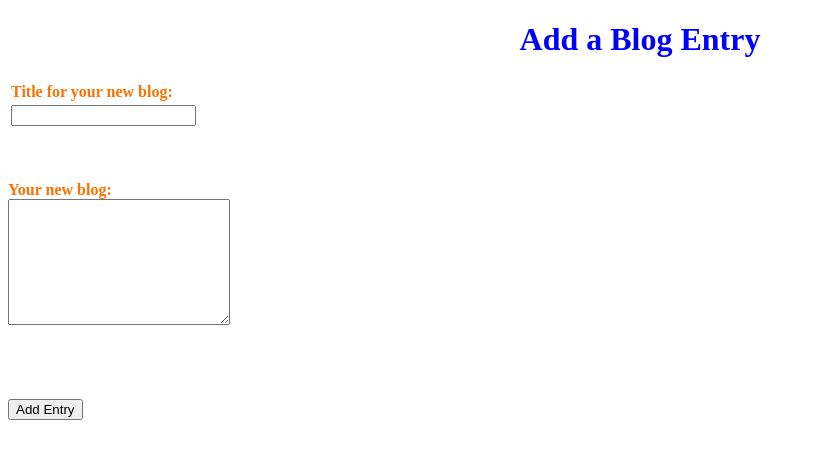
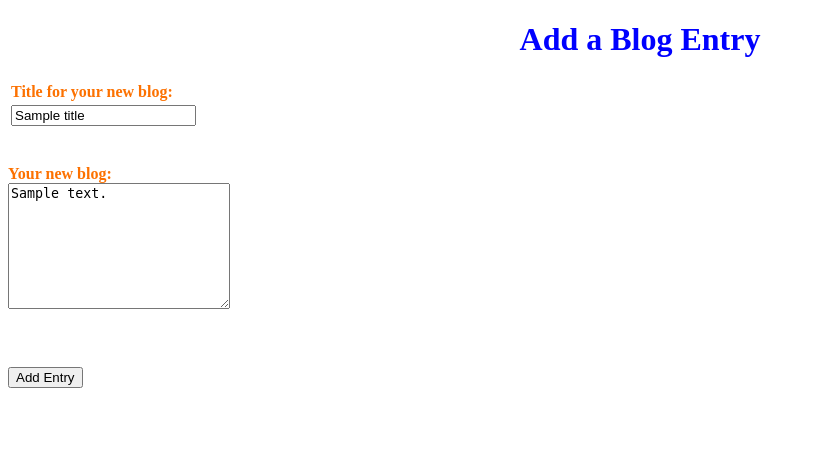
Before and after one commit to suhachakka/build-a-blog, a Flask app: template templates/Addblogentry.html in a window 1280 px wide. Shown: the part 26-485 px from the top of the page, without its empty margins (0-815 px from the left). Run offline with Flask 2, Linux system fonts and the light colour scheme; the template is opened without the code that fills it: most values are stand-ins (such as "Sample title", 1, 10 or a date in 2020).

Commit message:
added new functionality

```diff
--- a/main.py
+++ b/main.py
@@ -37,9 +37,9 @@ def newpost():
     b_error =''
     title =request.form['title']
     body =request.form['body']
-    if title == '':
+    if title == '' or body != '':
         t_error ='please fill in the entry'
-    if body == '':
+    if body == '' or title != '':
         b_error = 'please fill in the body'
     if title != '' and  body != '' :
         new_blog=Blog(title,body)
@@ -48,7 +48,7 @@ def newpost():
         #print("$$"+str(new_blog.id))
         return redirect('/blog?id='+str(new_blog.id) )
     else:
-        return render_template('Addblogentry.html',t_error=t_error,b_error=b_error)
+        return render_template('Addblogentry.html',title=title,body=body,t_error=t_error,b_error=b_error)
 @app.route('/blog')
 def blogpost():
     if request.args.get('id') != None:
--- a/templates/Addblogentry.html
+++ b/templates/Addblogentry.html
@@ -10,8 +10,8 @@
    </tr>
    <tr>
        <td>
-           <input name ="title" type ="text" />
-           <p class ="error"><em>{{t_error}}</em></p>
+           <input name ="title" type ="text" value ="{{title}}"/>
+           <div class ="error"><em>{{t_error}}</em></div>
 
         </td>
    </tr>
@@ -21,8 +21,8 @@
     <br/>
 
        <label><b>Your new blog:</b></label><br>
-        <textarea name ="body" rows =8 cols = 25 ></textarea>
-        <p class ="error"><em>{{b_error}}</em></p>
+        <textarea name ="body" rows =8 cols = 25 >{{body}}</textarea>
+        <div class ="error"><em>{{b_error}}</em></div>
      <br/>
      <br/>
      <br/>
```
